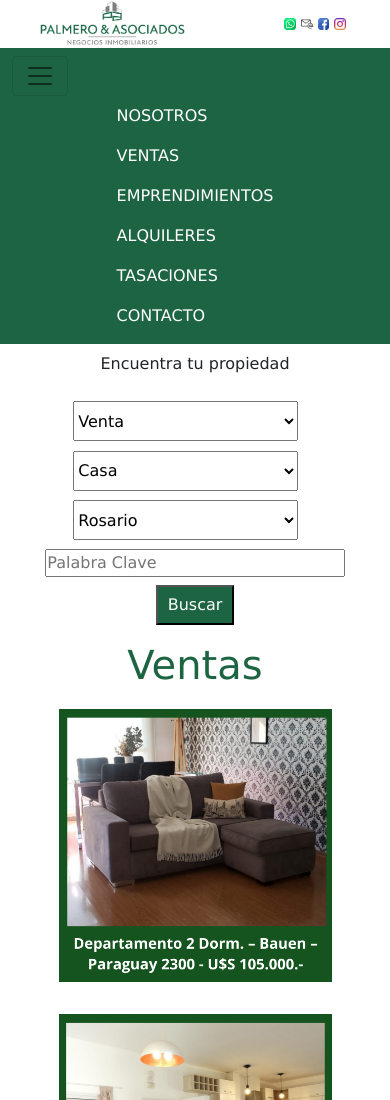
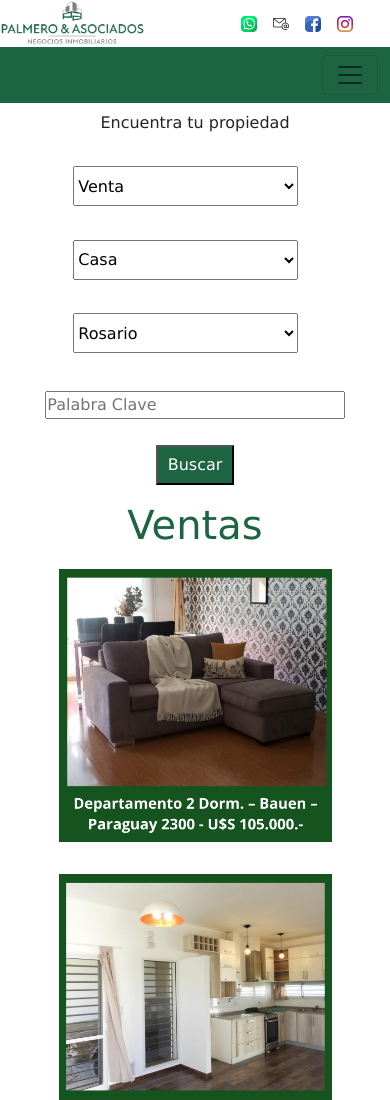
Before and after one commit to milagrospalmero/proyectocoder-mmp, a plain HTML site: page pages/ventas.html in a window 390 px wide. Shown: the top 1100 px of the page. Drawn offline with nearby package versions, Linux system fonts and the light colour scheme.

Commit message:
bootstrap en el navegador de cada pagina

```diff
--- a/css/style.css
+++ b/css/style.css
@@ -4,16 +4,22 @@
     font-family: Verdana, Geneva, Tahoma, sans-serif;
 }
 /*Inicio de header*/
+
+
+
 .header-container{
 
     background-color: white;
     display: flex;
-    justify-content: center;
+    justify-content: space-between;
 
 }
 .header{
-    width: 95%;
+    width: 80%;
     display: flex;
+    justify-content: space-between;
+
+
 
 
 }
@@ -24,17 +30,19 @@
 
 
 }
+
 .logo{
     width: 40%;
     display: flex;
     justify-content: flex-start;
 }
 .social{
-    width: 30%;
+    width: 2rem;
     display: flex;
-    justify-content: flex-end;
+
     align-items: center;
-
+    justify-content: space-between;
+    padding-right: 1rem;
 }
 
 
@@ -45,6 +53,10 @@
 /*inicio estilo nav en boostrap*/
 .nav-color{
     background-color: #1D6542;
+}
+.nav-position{
+    display: flex;
+    justify-content: space-around;
 }
 
 /*Fin estilo nav boostrap*/
@@ -232,9 +244,9 @@ li{
 /* Fin de estilo de proctos alquiler, venta y emprendimientos*/
 
 @media screen and (max-width: 480px){
-    .social {width: 70%;}
+
     .barra{ width: 80%; display: grid; grid-template-columns: 1fr 1fr; grid-column-gap:5em ; }
-    .header{ width: 80%;
+    .header{ width: 70%;
     }
     .logo{
         width: 60%;
@@ -243,11 +255,13 @@ li{
     .buscador-item{
         width: 60%;
         margin-right: 5%;
-        margin-top: 2.5%;
+        margin-top: 4%;
+        margin-bottom: 5%;
     }
     .buscador-palabra{
         width: 80%;
-        margin-top: 2.5%;
+        margin-top: 5%;
+        margin-bottom: 5%;
 
     }
     .datos-footer{
@@ -276,14 +290,17 @@ li{
      }
 }
 
-@media screen and (min-width: 481px) and(max-width: 980px){
-    .social {width: 100%;}
+@media screen and (min-width: 481px) and(max-width:2300px){
+    .social {width: 50%}
     .barra{ width: 80%; display: grid; grid-template-columns: 1fr 1fr; grid-column-gap:5em ; }
     .header{ width: 80%;
     }
     .logo{
         width: 60%;
     }
+    .buscador-item{
+        margin-bottom: 5%;
+    }
     .foto-producto{
         width: 90%;
     }
--- a/pages/ventas.html
+++ b/pages/ventas.html
@@ -42,14 +42,14 @@
 
     <nav class="navbar navbar-expand-lg navbar-light nav-color">
         <div class="container-fluid">
-
-          <button class="navbar-toggler" type="button" data-bs-toggle="collapse" data-bs-target="#navbarNav" aria-controls="navbarNav" aria-expanded="false" aria-label="Toggle navigation">
-            <span class="navbar-toggler-icon"></span>
+            <a class="navbar-brand" href="#"></a>
+          <button class="navbar-toggler " type="button" data-bs-toggle="collapse" data-bs-target="#navbarNav" aria-controls="navbarNav" aria-expanded="false" aria-label="Toggle navigation">
+            <span class="navbar-toggler-icon "></span>
           </button>
-          <div class="collapse navbar-collapse d-flex justify-content-around" id="navbarNav">
+          <div class="collapse navbar-collapse nav-position" id="navbarNav">
             <ul class="navbar-nav ">
               <li class="nav-item ">
-                <a class="nav-link active text-white" aria-current="page" href="index.html#nosotros">NOSOTROS</a>
+                <a class="nav-link active text-white" aria-current="page" href="/index.html#nosotros">NOSOTROS</a>
               </li>
               <li class="nav-item">
                 <a class="nav-link text-white" href="ventas.html">VENTAS</a>
```
Also changed, not shown: index.html (+6 -6 lines), pages/alquileres.html (+5 -5 lines), pages/contacto.html (+5 -5 lines), pages/emprendimientos.html (+5 -5 lines), pages/tasaciones.html (+5 -5 lines).
